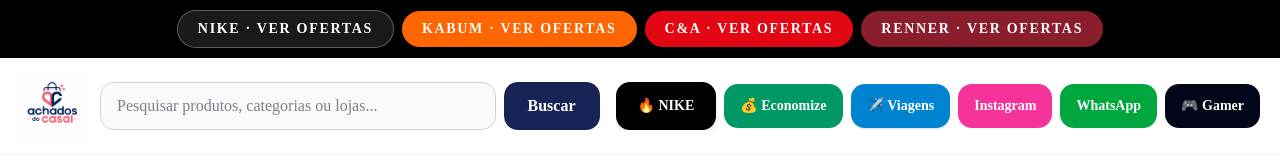
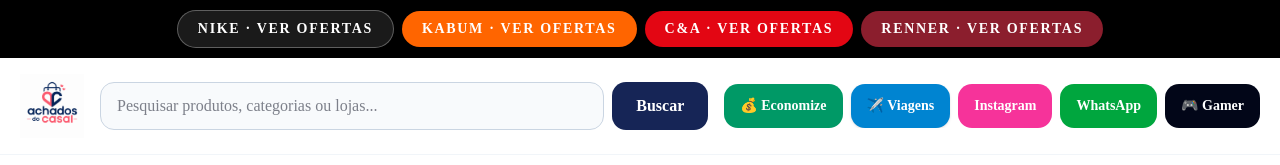
Before and after one commit to gabrielcalvi/achados-do-casal, a Next.js app: page / in a window 1280 px wide. Shown: the top 165 px of the page. Built offline with nearby package versions, Linux system fonts and the light colour scheme; no server answers; the database is empty.

Commit message:
Remove Nike duplicado e filtra ofertas vencidas

```diff
--- a/app/page.tsx
+++ b/app/page.tsx
@@ -60,7 +60,8 @@
     }
 
     async function carregarSelecaoAwin() {
-      const { data: ofertas, error } = await supabase.from("economize_ofertas").select("id,titulo,categoria,imagem_url,preco_original,preco_oferta,desconto_percentual,loja_id").eq("status","ativo").like("origem","agente_produtos_awin_%").not("link_afiliado","is",null).not("imagem_url","is",null).not("preco_oferta","is",null).order("desconto_percentual",{ascending:false,nullsFirst:false}).limit(120);
+      const agora = new Date().toISOString();
+      const { data: ofertas, error } = await supabase.from("economize_ofertas").select("id,titulo,categoria,imagem_url,preco_original,preco_oferta,desconto_percentual,loja_id").eq("status","ativo").like("origem","agente_produtos_awin_%").or(`data_inicio.is.null,data_inicio.lte.${agora}`).or(`validade.is.null,validade.gt.${agora}`).not("link_afiliado","is",null).not("imagem_url","is",null).not("preco_oferta","is",null).order("desconto_percentual",{ascending:false,nullsFirst:false}).limit(120);
       if (error || !ofertas?.length) { if (error) console.error("Falha ao carregar seleção AWIN:", error); setOfertasAwin([]); return; }
       const lojaIds = Array.from(new Set(ofertas.map((o)=>o.loja_id).filter(Boolean)));
       const { data: lojas } = lojaIds.length ? await supabase.from("economize_lojas").select("id,nome,segmento").in("id",lojaIds) : {data:[]};
@@ -88,7 +89,6 @@
         <a href="/" className="shrink-0"><img src="/logo-achados-do-casal.png" alt="Achados do Casal" className="h-16 w-auto object-contain"/></a>
         <div className="flex min-w-0 flex-1 gap-2 xl:max-w-2xl"><input type="search" value={pesquisa} onChange={(e)=>setPesquisa(e.target.value)} placeholder="Pesquisar produtos, categorias ou lojas..." className="h-12 w-full rounded-xl border border-slate-300 bg-slate-50 px-4 outline-none transition focus:border-blue-900 focus:bg-white"/><button className="hidden rounded-xl bg-blue-950 px-6 font-bold text-white hover:bg-blue-900 sm:block">Buscar</button></div>
         <div className="flex shrink-0 items-center gap-2 overflow-x-auto">
-          <Link href="/nike" className="whitespace-nowrap rounded-xl border-2 border-black bg-black px-5 py-3 text-sm font-black text-white shadow-md transition hover:-translate-y-0.5 hover:bg-zinc-800">🔥 NIKE</Link>
           <a href="/economize" className="whitespace-nowrap rounded-xl bg-emerald-600 px-4 py-3 text-sm font-bold text-white transition hover:bg-emerald-700">💰 Economize</a>
           <a href="/viagens" className="rounded-xl bg-sky-600 px-4 py-3 text-sm font-black text-white shadow-sm transition hover:bg-sky-700">✈️ Viagens</a>
           <a href="https://www.instagram.com/achadosdocasal26/" target="_blank" rel="noopener noreferrer" className="rounded-xl bg-pink-500 px-4 py-3 text-sm font-bold text-white hover:bg-pink-600">Instagram</a>
```
